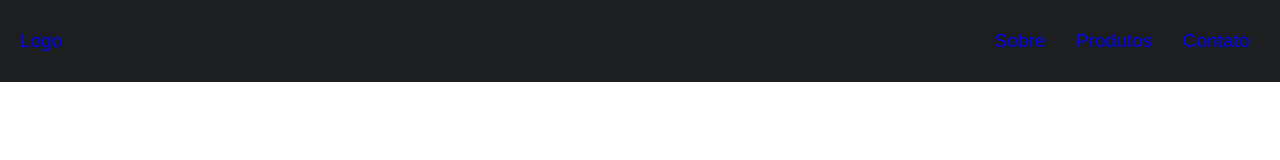
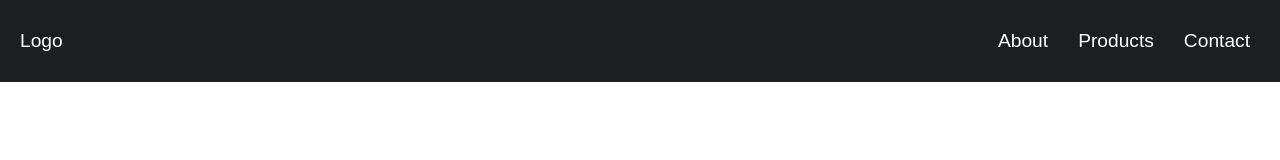
Before and after one commit to caiotadashi/css-grid-flexbox, a plain HTML site: page index.html in a window 1280 px wide. Drawn offline with Linux system fonts and the light colour scheme.

Commit message:
template done

```diff
--- a/index.html
+++ b/index.html
@@ -4,18 +4,18 @@
     <meta charset="UTF-8">
     <meta http-equiv="X-UA-Compatible" content="IE=edge">
     <meta name="viewport" content="width=device-width, initial-scale=1.0">
-    <title>CSS Grid e Flexbox</title>
-    <link href="style.css" rel="stylesheet">
+    <title>CSS Grid and Flexbox</title>
+    <link href="/style.css" rel="stylesheet">
 </head>
 <body>
 
     <header class="header">
         <a href="#">Logo</a>
         <nav>
-            <ul class="menu">
-                <li><a href="#">Sobre</a></li>
-                <li><a href="#">Produtos</a></li>
-                <li><a href="#">Contato</a></li>
+            <ul class="nav">
+                <li><a href="#">About</a></li>
+                <li><a href="#">Products</a></li>
+                <li><a href="#">Contact</a></li>
             </ul>
         </nav>
     </header>
--- a/style.css
+++ b/style.css
@@ -7,7 +7,13 @@ body, ul, li, p {
 }
 
 a {
-    text-decoration: none
+    text-decoration: none;
+    color: white;
+}
+
+a:visited {
+    color: white;
+
 }
 
 .header{
@@ -19,15 +25,15 @@ a {
     padding: 20px;
 }
 
-.menu {
+.nav {
     display: flex;
 }
 
-.menu li {
+.nav li {
     margin-left: 10px;
 }
 
-.menu li a {
+.nav li a {
     display: block;
     padding: 10px;
 }
```
